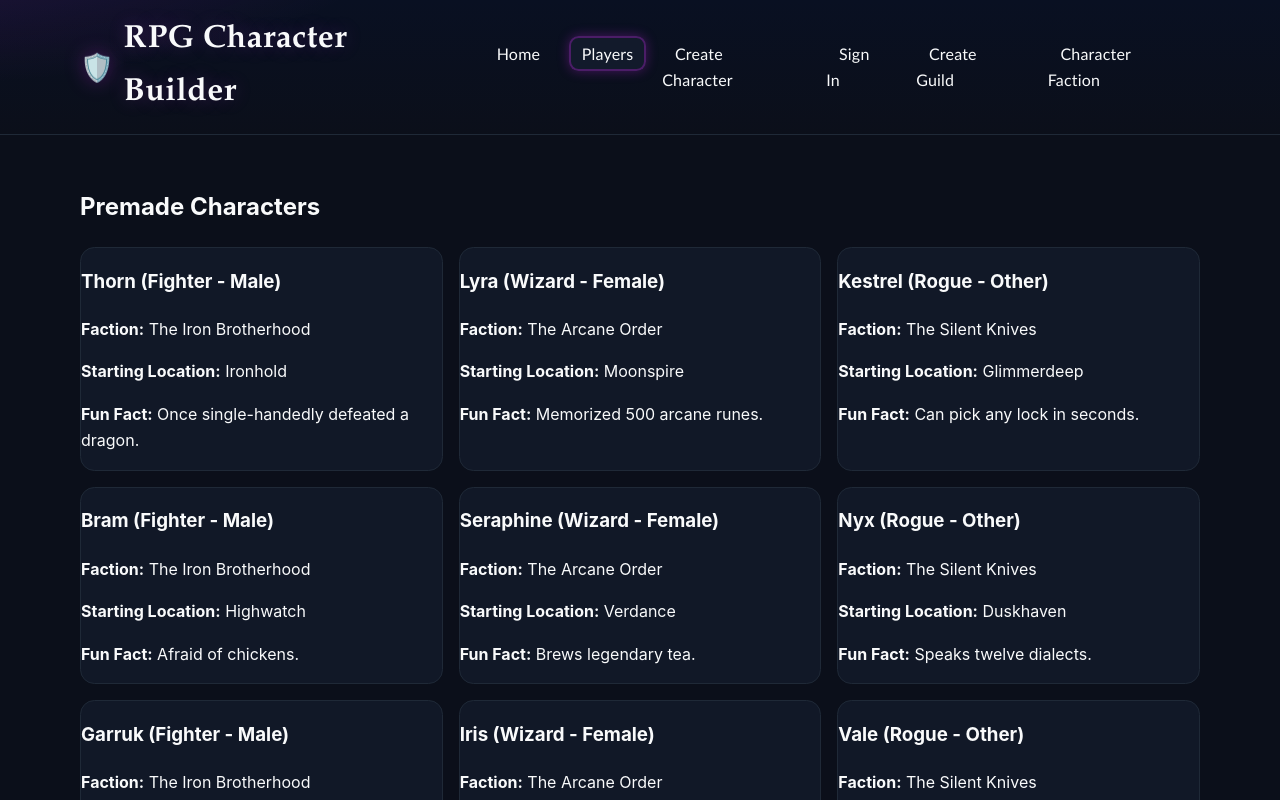
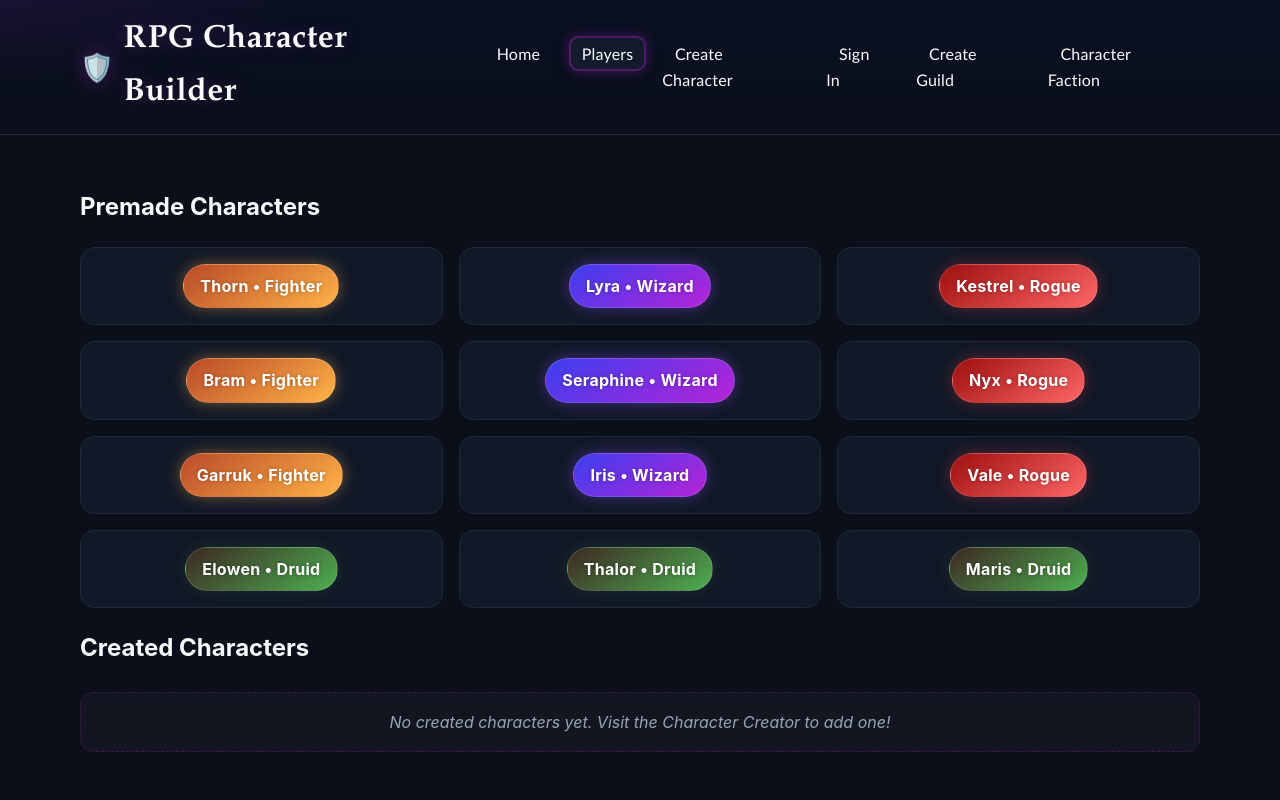
Before and after one commit to tink012184/web-425, an Angular app in the folder data-files/rpg-character-builder/: page /players in a window 1280 px wide. Shown: the top 800 px of the page. Built offline with nearby package versions, Linux system fonts and the light colour scheme.

Commit message:
players update

```diff
--- a/data-files/rpg-character-builder/src/app/players/players.component.ts
+++ b/data-files/rpg-character-builder/src/app/players/players.component.ts
@@ -16,12 +16,30 @@ import {
       <!-- PREMADE CHARACTERS -->
       <h2>Premade Characters</h2>
       <div class="grid">
-        <div class="card" *ngFor="let c of premadeCharacters">
-          <h3>{{ c.name }} ({{ c.class }} - {{ c.gender }})</h3>
-          <p><strong>Faction:</strong> {{ c.faction }}</p>
-          <p><strong>Starting Location:</strong> {{ c.startingLocation }}</p>
-          <p><strong>Fun Fact:</strong> {{ c.funFact }}</p>
-        </div>
+        <details class="card" *ngFor="let c of premadeCharacters">
+          <summary class="card-summary">
+            <span class="badge" [ngClass]="getClassBadge(c.class)">
+              {{ c.name }} • {{ c.class }}
+            </span>
+          </summary>
+
+          <div class="card-body">
+            <p class="name">{{ c.name }}</p>
+            <ul class="meta">
+              <li><strong>Gender:</strong> {{ c.gender }}</li>
+              <li *ngIf="c.faction">
+                <strong>Faction:</strong> {{ c.faction }}
+              </li>
+              <li *ngIf="c.startingLocation">
+                <strong>Starting Location:</strong>
+                {{ c.startingLocation }}
+              </li>
+              <li *ngIf="c.funFact">
+                <strong>Fun Fact:</strong> {{ c.funFact }}
+              </li>
+            </ul>
+          </div>
+        </details>
       </div>
 
       <!-- CREATED CHARACTERS -->
@@ -29,16 +47,36 @@ import {
         <h2>Created Characters</h2>
 
         <div class="grid" *ngIf="createdCharacters.length > 0; else noCreated">
-          <div class="card" *ngFor="let c of createdCharacters">
-            <h3>{{ c.name }} ({{ c.class }} - {{ c.gender }})</h3>
-            <p><strong>Faction:</strong> {{ c.faction }}</p>
-            <p><strong>Starting Location:</strong> {{ c.startingLocation }}</p>
-            <p><strong>Fun Fact:</strong> {{ c.funFact }}</p>
-          </div>
+          <details class="card" *ngFor="let c of createdCharacters">
+            <summary class="card-summary">
+              <span class="badge" [ngClass]="getClassBadge(c.class)">
+                {{ c.name }} • {{ c.class }}
+              </span>
+            </summary>
+
+            <div class="card-body">
+              <p class="name">{{ c.name }}</p>
+              <ul class="meta">
+                <li><strong>Gender:</strong> {{ c.gender }}</li>
+                <li *ngIf="c.faction">
+                  <strong>Faction:</strong> {{ c.faction }}
+                </li>
+                <li *ngIf="c.startingLocation">
+                  <strong>Starting Location:</strong>
+                  {{ c.startingLocation }}
+                </li>
+                <li *ngIf="c.funFact">
+                  <strong>Fun Fact:</strong> {{ c.funFact }}
+                </li>
+              </ul>
+            </div>
+          </details>
         </div>
 
         <ng-template #noCreated>
-          <p>No created characters yet. Visit the character creator to add one!</p>
+          <p class="placeholder">
+            No created characters yet. Visit the Character Creator to add one!
+          </p>
         </ng-template>
       </section>
     </section>
@@ -50,8 +88,24 @@ export class PlayersComponent {
   createdCharacters: Character[] = [];
 
   constructor(private characterService: CharacterService) {
-    // pull data from the combined CharacterService
     this.premadeCharacters = this.characterService.premadeCharacters;
     this.createdCharacters = this.characterService.createdCharacters;
   }
+
+  // Map the character class ("Fighter", "Wizard", etc.) to the CSS
+  // badge class names (fighter, wizard, rogue, druid).
+  getClassBadge(cls: Character['class']): string {
+    switch (cls) {
+      case 'Fighter':
+        return 'fighter';
+      case 'Wizard':
+        return 'wizard';
+      case 'Rogue':
+        return 'rogue';
+      case 'Druid':
+        return 'druid';
+      default:
+        return '';
+    }
+  }
 }
```
